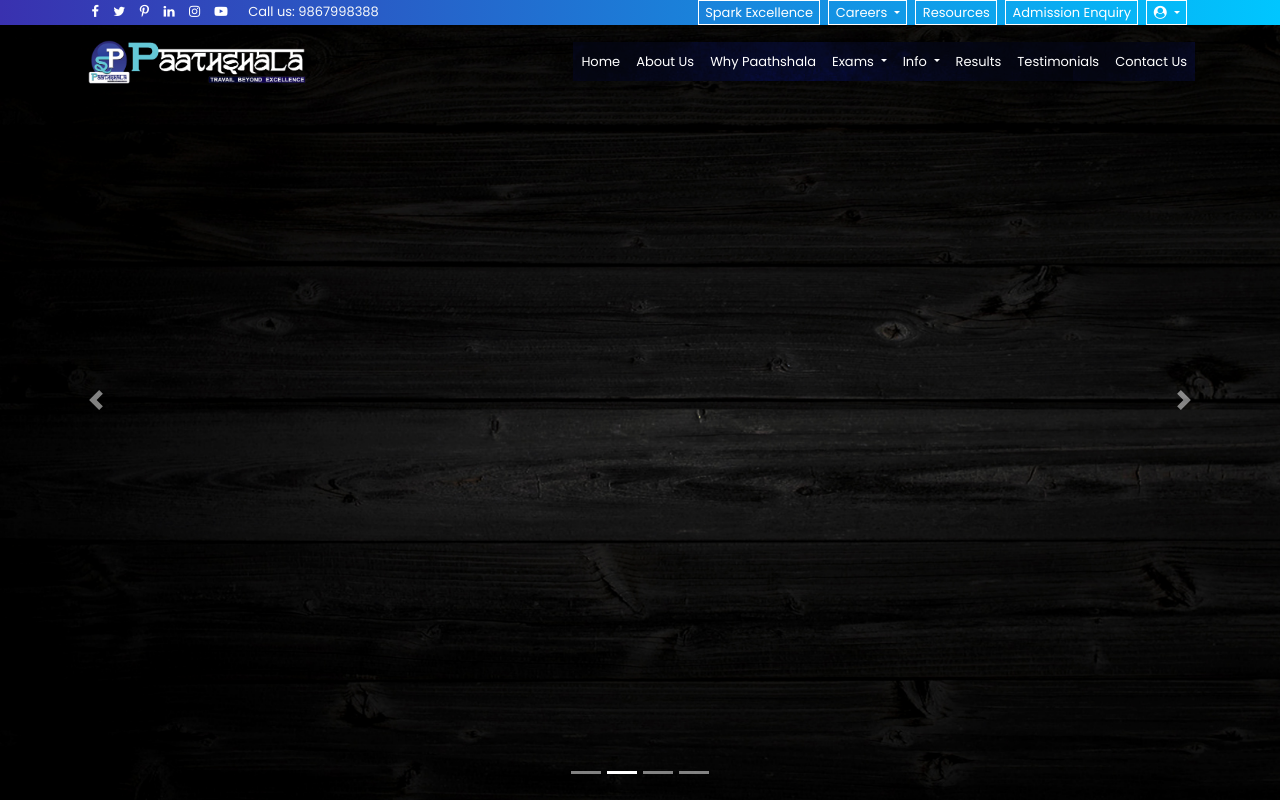
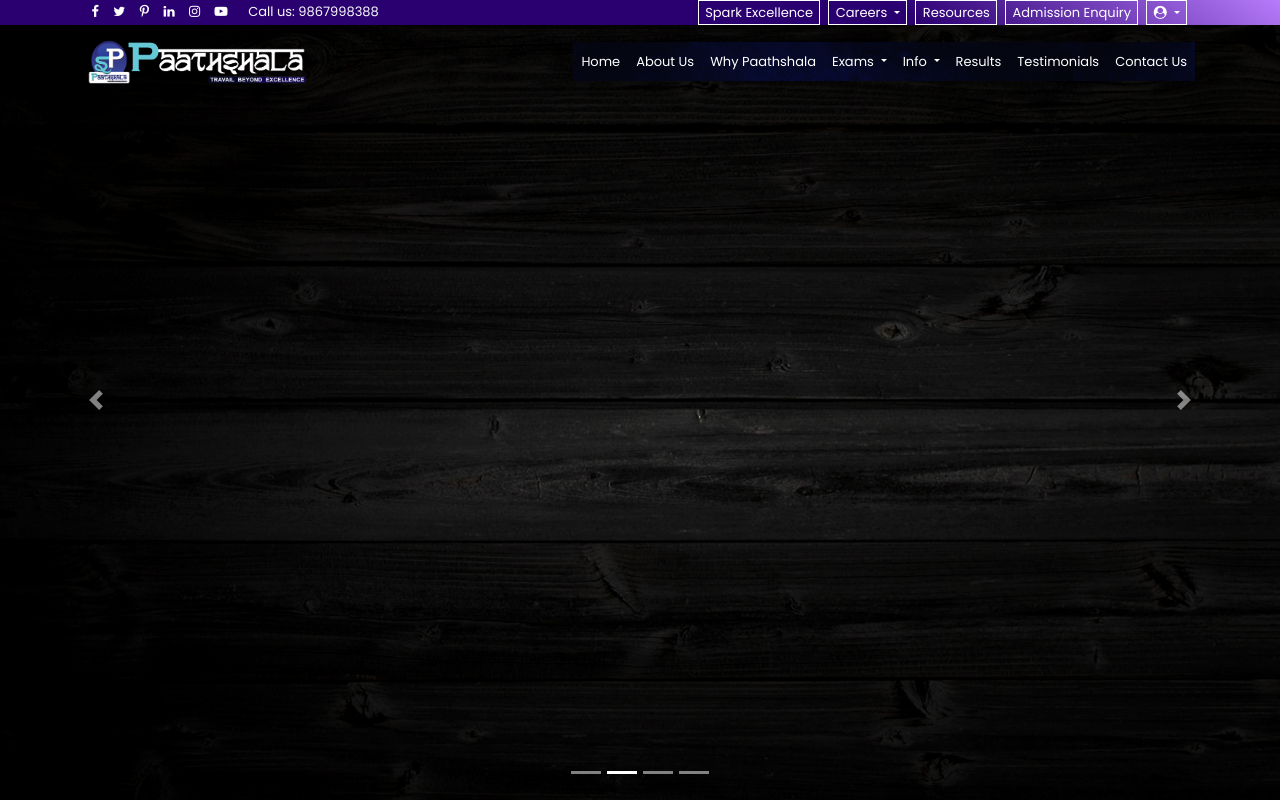
Before and after one commit to pedeveloper2019/Paathshalaiit-whiteTheme, a plain HTML site: page index.html in a window 1280 px wide. Shown: the top 800 px of the page. Drawn offline with nearby package versions, Linux system fonts and the light colour scheme.

Commit message:
added rev gradient

```diff
--- a/assets/css/style.css
+++ b/assets/css/style.css
@@ -268,7 +268,8 @@ ul {
     background-image: linear-gradient(145deg,#b77bfb,#2a0071 30%);
 }
 .blue-gradient-rev{
-    background: linear-gradient(to right, #3931af, #00c6ff);
+    /* background: linear-gradient(to right, #3931af, #00c6ff); */
+    background-image: linear-gradient(-145deg,#b77bfb,#2a0071 30%);
 }
 .blue-gradient-dia{
     background: linear-gradient(to bottom left, #3931af, #00c6ff);
```
